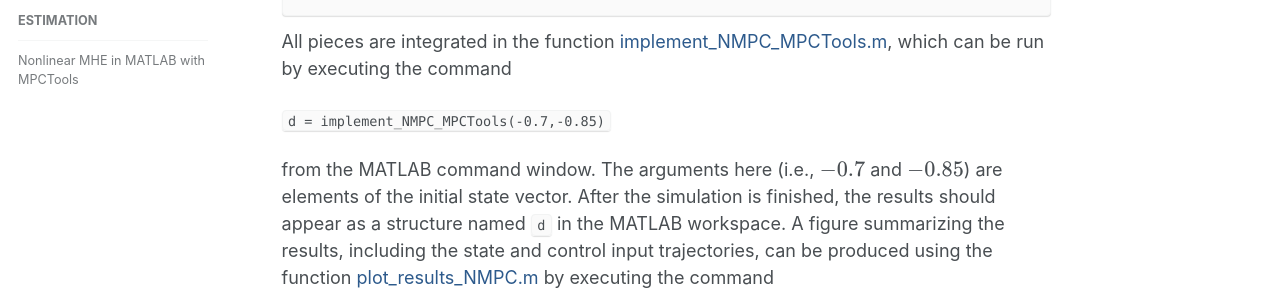
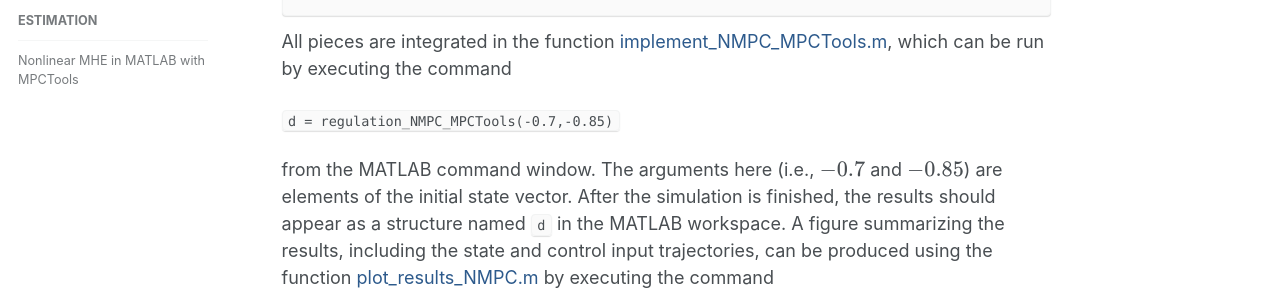
Before and after one commit to sirmatel/sirmatel.github.io, a Jekyll site: the page built from _posts/blog/2019-03-06-regulation_NMPC_MPCTools.md, in a window 1280 px wide and 900 px high, scrolled down 6760 px. Shown: the part 147-447 px from the top of the window. Built offline with Jekyll 4.4.1, drawn with Linux system fonts in a browser that asks for light colours; formulas are drawn with MathJax 3; comment, search, counter and statistics services are not loaded.

Commit message:
Update 2019-03-06-regulation_NMPC_MPCTools.md

`````diff
--- a/_posts/blog/2019-03-06-regulation_NMPC_MPCTools.md
+++ b/_posts/blog/2019-03-06-regulation_NMPC_MPCTools.md
@@ -290,7 +290,7 @@ end
 
 All pieces are integrated in the function <a href="https://sirmatel.github.io/assets/files/regulation_NMPC_MPCTools.m" style="color: #2d5a8c">implement_NMPC_MPCTools.m</a>, which can be run by executing the command
 
-````d = implement_NMPC_MPCTools(-0.7,-0.85)````
+````d = regulation_NMPC_MPCTools(-0.7,-0.85)````
 
 from the MATLAB command window. The arguments here (i.e., $$-0.7$$ and $$-0.85$$) are elements of the initial state vector. After the simulation is finished, the results should appear as a structure named ````d```` in the MATLAB workspace. A figure summarizing the results, including the state and control input trajectories, can be produced using the function <a href="https://sirmatel.github.io/assets/files/plot_results_NMPC.m" style="color: #2d5a8c">plot_results_NMPC.m</a> by executing the command
 
`````
